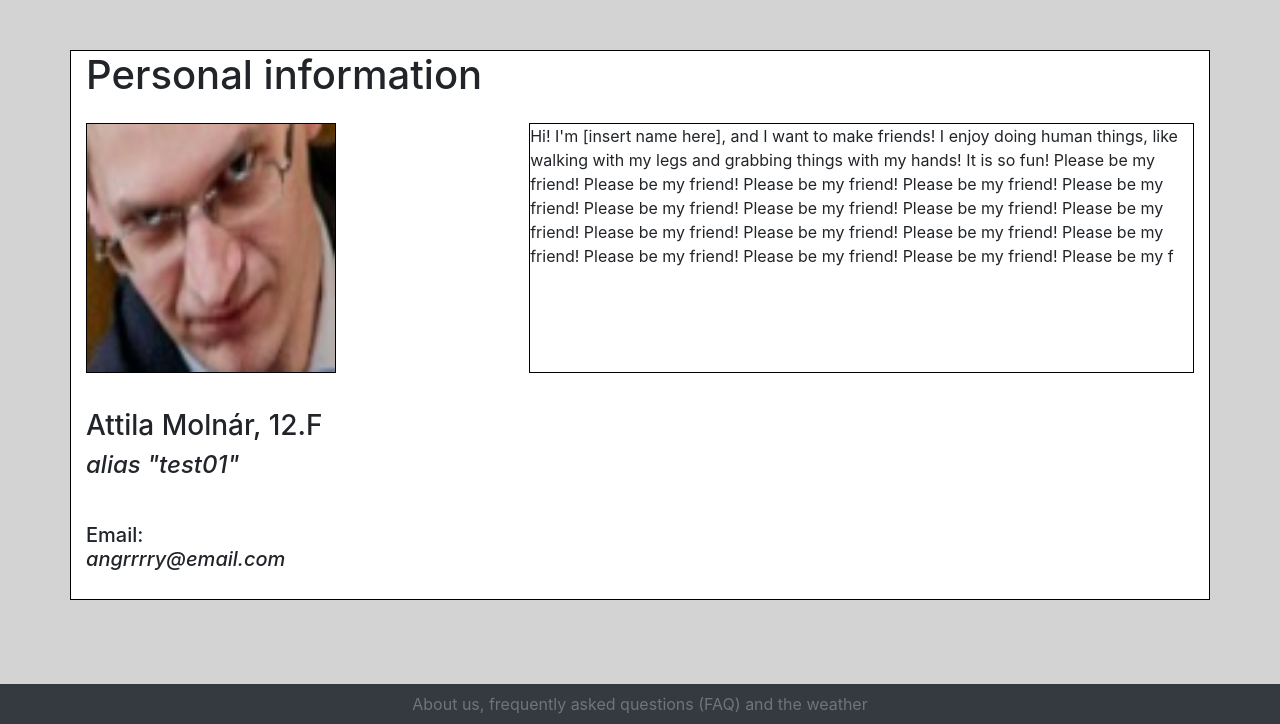
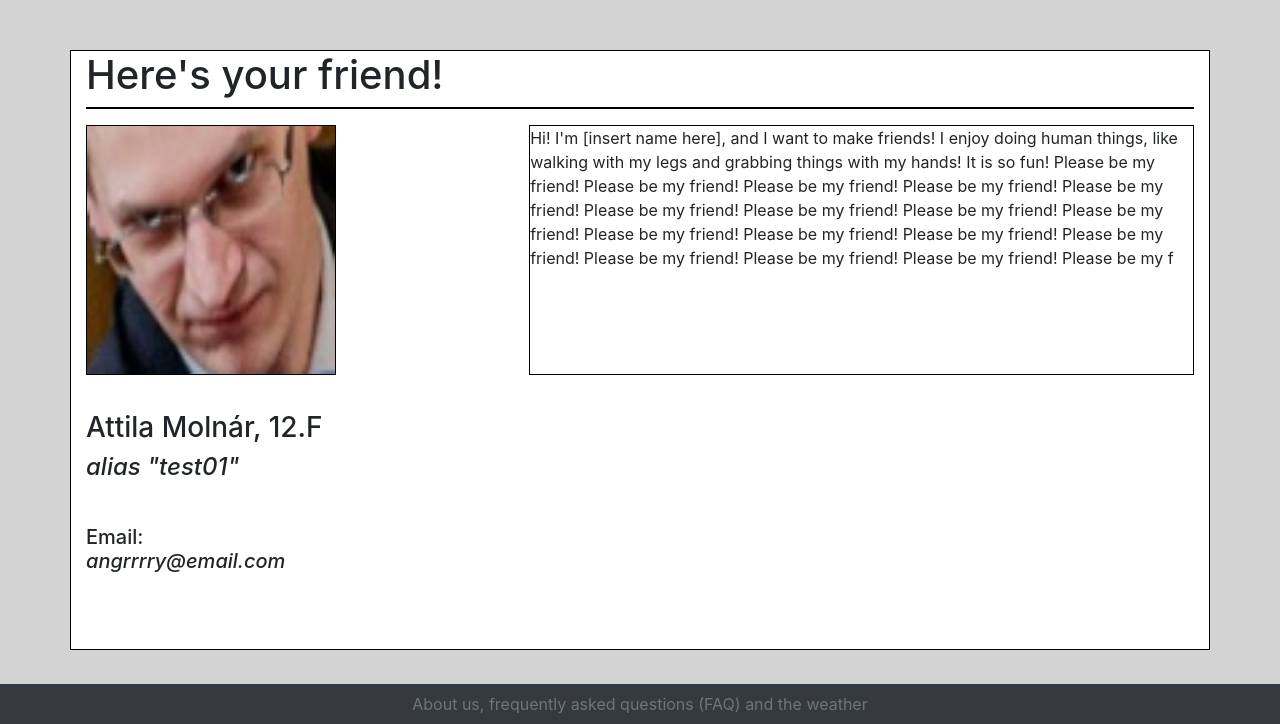
Before and after one commit to natom75/szlghub, a Django app: page /browse/ in a window 1280 px wide. Shown: the part 76-800 px from the top of the page. Run offline with Django 3.2, Linux system fonts and the light colour scheme; data comes from the database, SQL or seed files in the repository; some libraries are stand-ins or nearby versions.

Commit message:
zsombor kéne a development szerver pls +20 pont szóval csináld már pls

```diff
--- a/szlghub/users/templates/user/browse.html
+++ b/szlghub/users/templates/user/browse.html
@@ -9,8 +9,9 @@
 		<script src="https://maxcdn.bootstrapcdn.com/bootstrap/4.5.2/js/bootstrap.min.js"></script>
   </head>
   <body style="background-color: lightgray">
-    <div class="container" style="margin-top:50px; border: 1px solid black; background-color: white; height: 550px">
-      <h1>Personal information</h1>
+    <div class="container" style="margin-top:50px; border: 1px solid black; background-color: white; height: 600px">
+      <h1>Here's your friend!</h1>
+      <div style="width: 100%; height: 1px; border: 1px solid black"></div>
       <div style="float: left; width: 40%">
           <p></p>
           <div style="width: 250px; height: 250px; border: 1px solid black; object-fit:fill; overflow: hidden">
```
